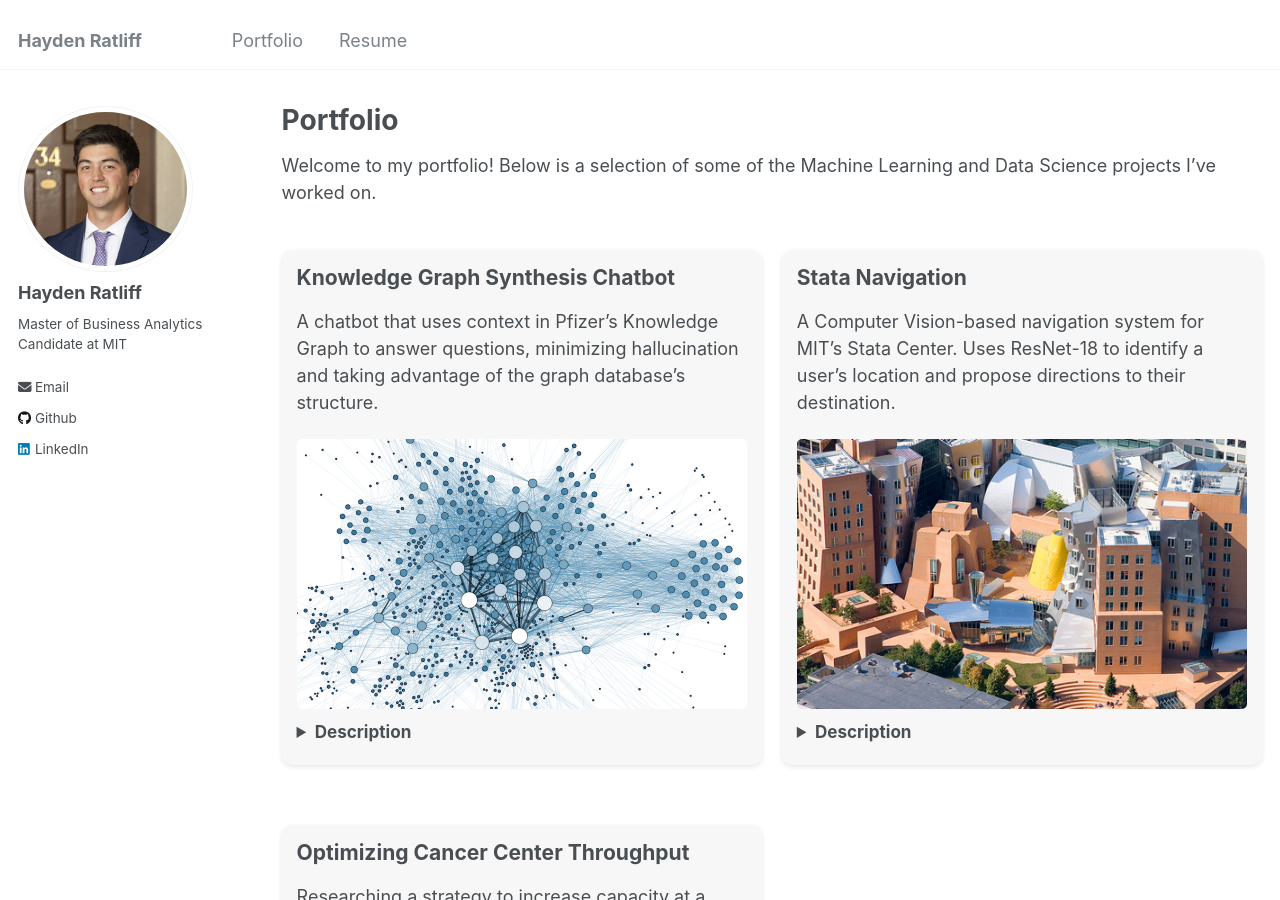
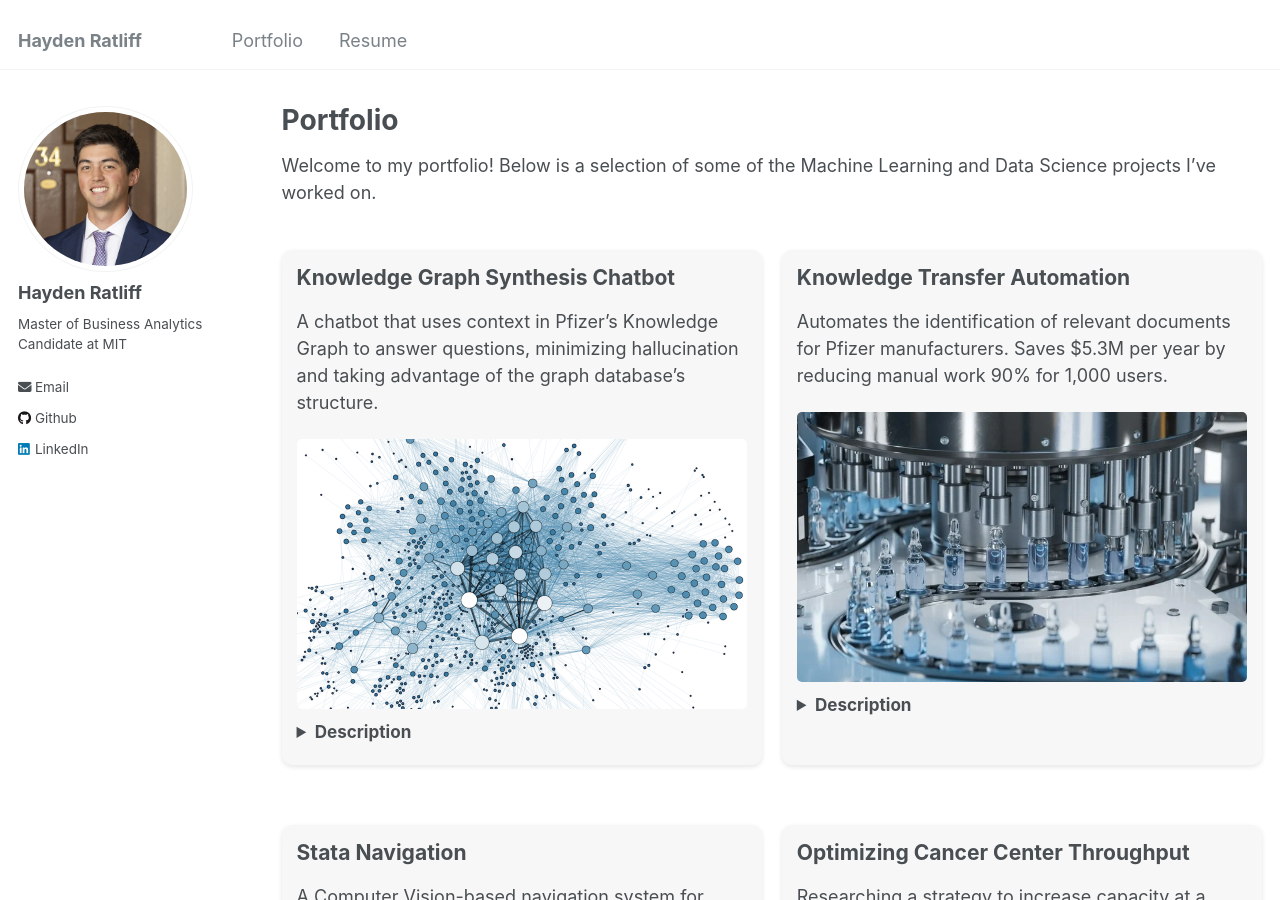
Before and after one commit to haydenratliff/haydenratliff.github.io, a Jekyll site: the page built from _pages/portfolio.md, in a window 1280 px wide and 900 px high. Built offline with Jekyll 4.4.1, drawn with Linux system fonts in a browser that asks for light colours.

Commit message:
init KT automation project; fix bolding in genaichatbot project

```diff
--- a/_data/portfolio.yml
+++ b/_data/portfolio.yml
@@ -34,19 +34,18 @@
 
     This project was conducted in collaboration with Anne Castille Buisson, as part of our MIT Capstone Project with Pfizer's Operations and Insights Team.
   image: /images/portfolio/graph_cropped.png
-  item1: "*Code:* Private - ask me about it!"
-  item2: "*Presentation:* Coming soon at the [MIT Capstone Showcase](https://www.analyticscapstone.mit.edu/showcase/2024-capstone-showcase)"
-  item3: "*Poster:* Coming soon at the MIT Capstone Showcase"
+  item1: "**Code:** Private - ask me about it!"
+  item2: "**Presentation:** Coming soon at the [MIT Capstone Showcase](https://www.analyticscapstone.mit.edu/showcase/2024-capstone-showcase)"
+  item3: "**Poster:** Coming soon at the MIT Capstone Showcase"
 
-- title: Automating Knowledge Transfer
-  short_description: Using LLMs to connect people to knowledge, faster.
+- title: Knowledge Transfer Automation
+  short_description: Automates the identification of relevant documents for Pfizer manufacturers. Saves $5.3M per year by reducing manual work 90% for 1,000 users.
   full_description: |
     Coming soon!
-  image: /images/500x300.png
+  image: /images/portfolio/pharmaceutical_cropped.png
   item1: "**Code:** Private - ask me about it!"
   item2: "**Presentation:** Coming soon at the [MIT Capstone Showcase](https://www.analyticscapstone.mit.edu/showcase/2024-capstone-showcase) on August 16"
   item3: "**Poster:** Coming soon at the MIT Capstone Showcase on August 16"
-  show: false
 
 - title: Stata Navigation
   short_description: A Computer Vision-based navigation system for MIT's Stata Center. Uses ResNet-18 to identify a user's location and propose directions to their destination.
```
